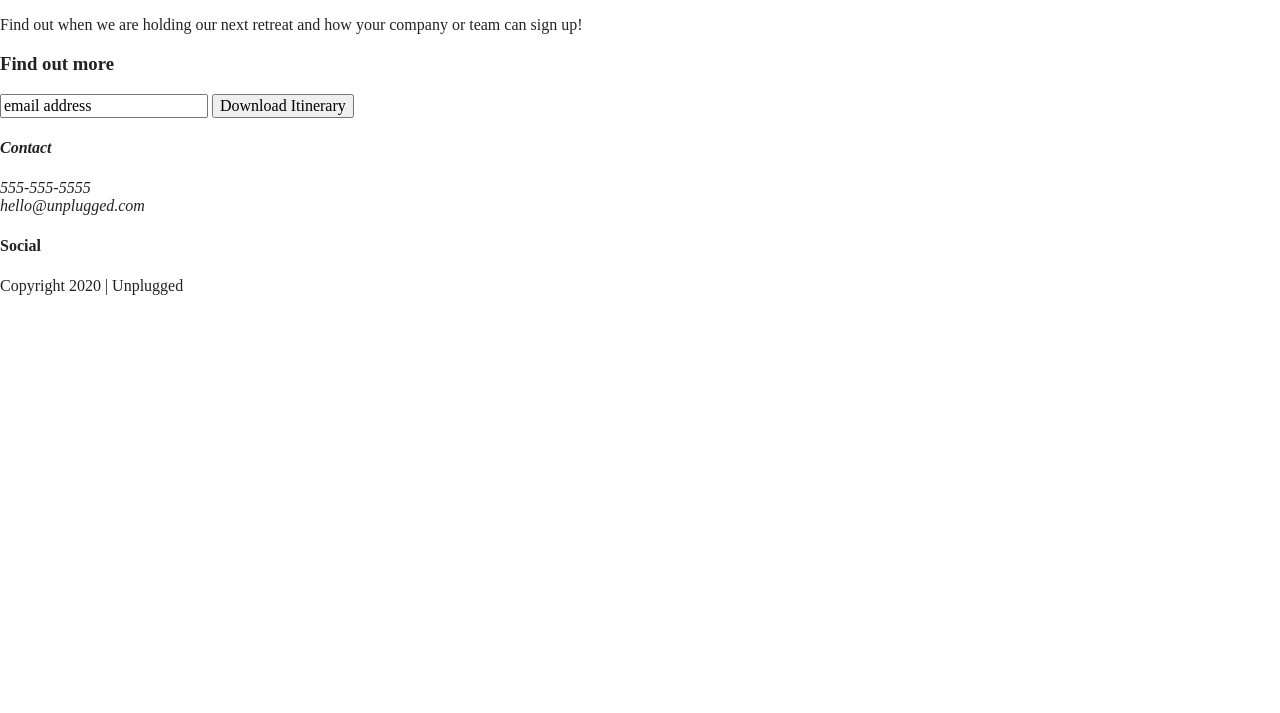
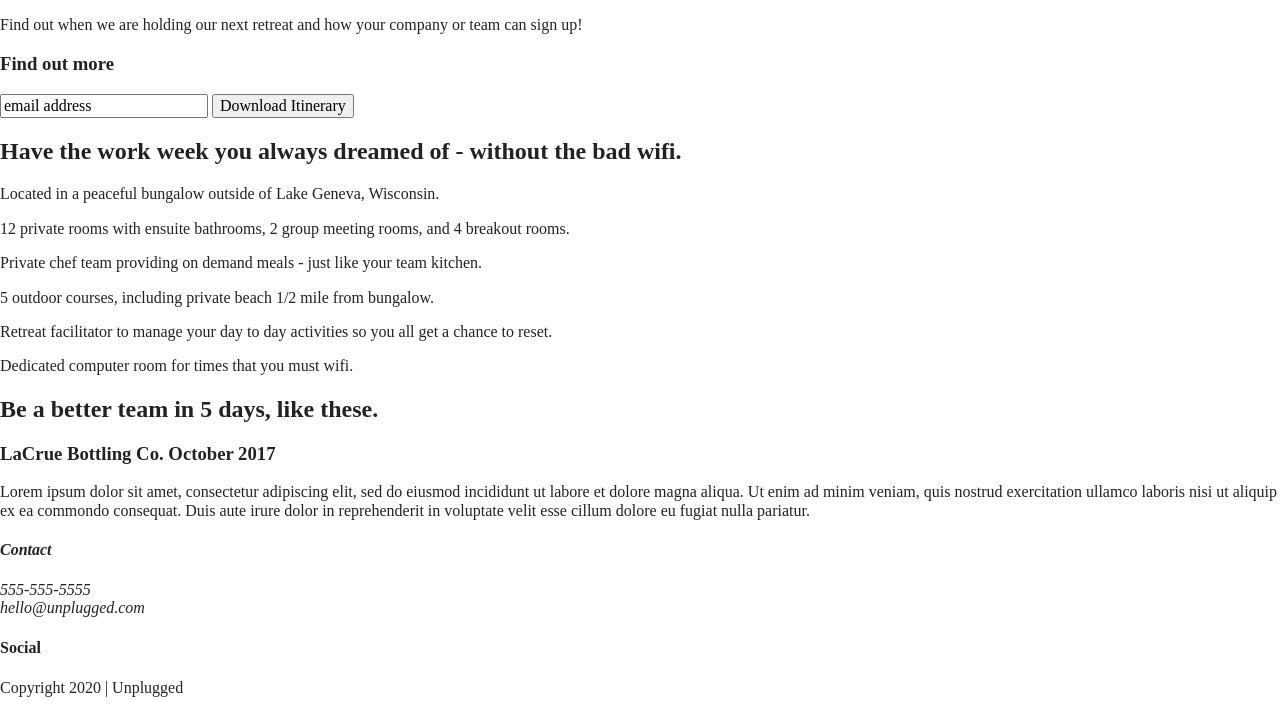
Before and after one commit to Linda-D-design/unplugged-retreat, a website built with Parcel: page index.html in a window 1280 px wide. Shown: the part 176-889 px from the top of the page. Before the commit the page ends 800 px from the top, so only its background shows below. Built offline with nearby package versions, Linux system fonts and the light colour scheme.

Commit message:
added homepage content

```diff
--- a/index.html
+++ b/index.html
@@ -60,6 +60,47 @@
       </div>
     </aside>
 
+    <section class="features">
+      <div class="content-wrapper">
+        <!-- Add your Features content here -->
+        <h2>Have the work week you always dreamed of - without the bad wifi.</h2>
+        <article>
+          <p class="campground-icon"></p>
+          <p class="features-item-description">Located in a peaceful bungalow outside of Lake Geneva, Wisconsin.</p>
+      </article>
+      <article>
+        <p class="bed-icon"></p>
+        <p class="features-item-description">12 private rooms with ensuite bathrooms, 2 group meeting rooms, and 4 breakout rooms.</p>
+  </article>
+      <article>
+      <p class="untensils-icon"></p>
+      <p class="features-item-description">Private chef team providing on demand meals - just like your team kitchen.</p>
+  </article>
+  <article>
+    <p class="footprint-icon"></p>
+    <p class="features-item-description">5 outdoor courses, including private beach 1/2 mile from bungalow.</p>
+</article>
+<article>
+  <p class="smileyface-icon"></p>
+  <p class="features-item-description">Retreat facilitator to manage your day to day activities so you all get a chance to reset.</p>
+</article>
+<article>
+  <p class="wifi-icon"></p>
+  <p class="features-item-description">Dedicated computer room for times that you must wifi.</p>
+</article>
+      </div>
+    </section>
+    <section class="reviews">
+      <div class="content-wrapper">
+        <article>
+          <div>
+        <h2>Be a better team in 5 days, like these.</h2>
+        <h3>LaCrue Bottling Co. October 2017</h3>
+        <p>Lorem ipsum dolor sit amet, consectetur adipiscing elit, sed do eiusmod incididunt ut labore et dolore magna aliqua.  Ut enim ad minim veniam, quis nostrud exercitation ullamco laboris nisi ut aliquip ex ea commondo consequat.  Duis aute irure dolor in reprehenderit in voluptate velit esse cillum dolore eu fugiat nulla pariatur.</p>
+          </div>
+      </article>
+      </div>
+    </section>
 
   </main> <!-- main wrapper -->
 
```
